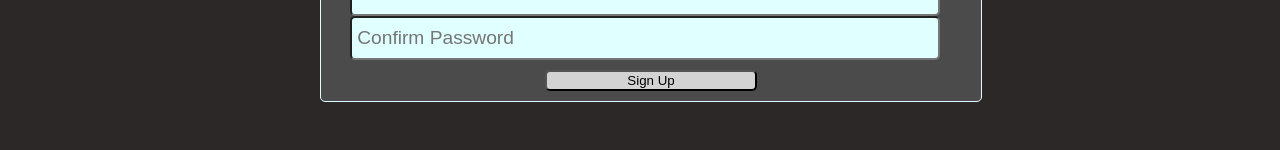
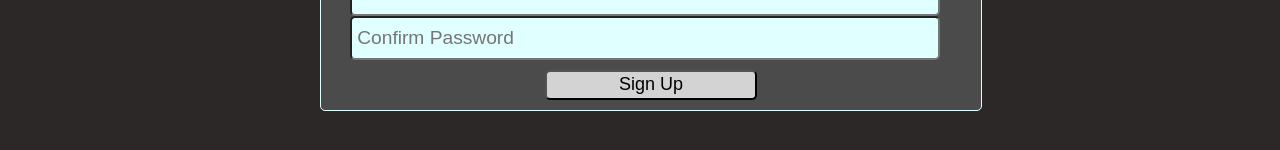
Before and after one commit to EEichen/keyword-keyring, a React (Create React App) app in the folder react-app/: page /sign-up in a window 1280 px wide. Shown: the part 434-584 px from the top of the page. Built offline with nearby package versions, Linux system fonts and the light colour scheme; no server answers.

Commit message:
some styling changes

```diff
--- a/react-app/src/components/auth/SignUpForm.css
+++ b/react-app/src/components/auth/SignUpForm.css
@@ -36,9 +36,11 @@
 
 .sign-up-button{
     width: 33%;
+    min-height: 30px;
     margin-left: auto;
     margin-right: auto;
     margin-top: 10px;
     border-radius: 5px;
-    background-color: lightgray
+    background-color: lightgray;
+    font-size: large;
 }
--- a/react-app/src/components/generatorsDisplay/GeneratorCard.css
+++ b/react-app/src/components/generatorsDisplay/GeneratorCard.css
@@ -2,7 +2,7 @@
     display: flex;
     justify-content: space-between;
     box-shadow: 0px 0px 5px lightgray;
-    border-radius: 20px;
+    border-radius: 5px;
     margin: 10px;
     padding: 10px;
     background-color: rgb(75, 75, 75);
--- a/react-app/src/components/generatorsDisplay/GeneratorsDisplay.js
+++ b/react-app/src/components/generatorsDisplay/GeneratorsDisplay.js
@@ -12,11 +12,15 @@ const GeneratorsDisplay = () => {
     if(generators){
         return (
             <div>
-                <div>
-                kw input placeholder
-                </div>
-                <div>
-                    <Search />
+                <div className='input display'>
+                    <div className='kw-with-gen'>
+                        <div>
+                        kw input placeholder
+                        </div>
+                    </div>
+                    <div>
+                        <Search />
+                    </div>
                 </div>
 
                 {generators.message ? <div className='found-none'>
--- a/react-app/src/components/generatorsDisplay/Search.js
+++ b/react-app/src/components/generatorsDisplay/Search.js
@@ -24,6 +24,7 @@ const Search = () => {
             <input
             type="text"
             value={input}
+            placeholder='Search! 🔍'
             onChange={handleSearch}
             />
             <button onClick={e => setInput('')}>Clear</button>
```
